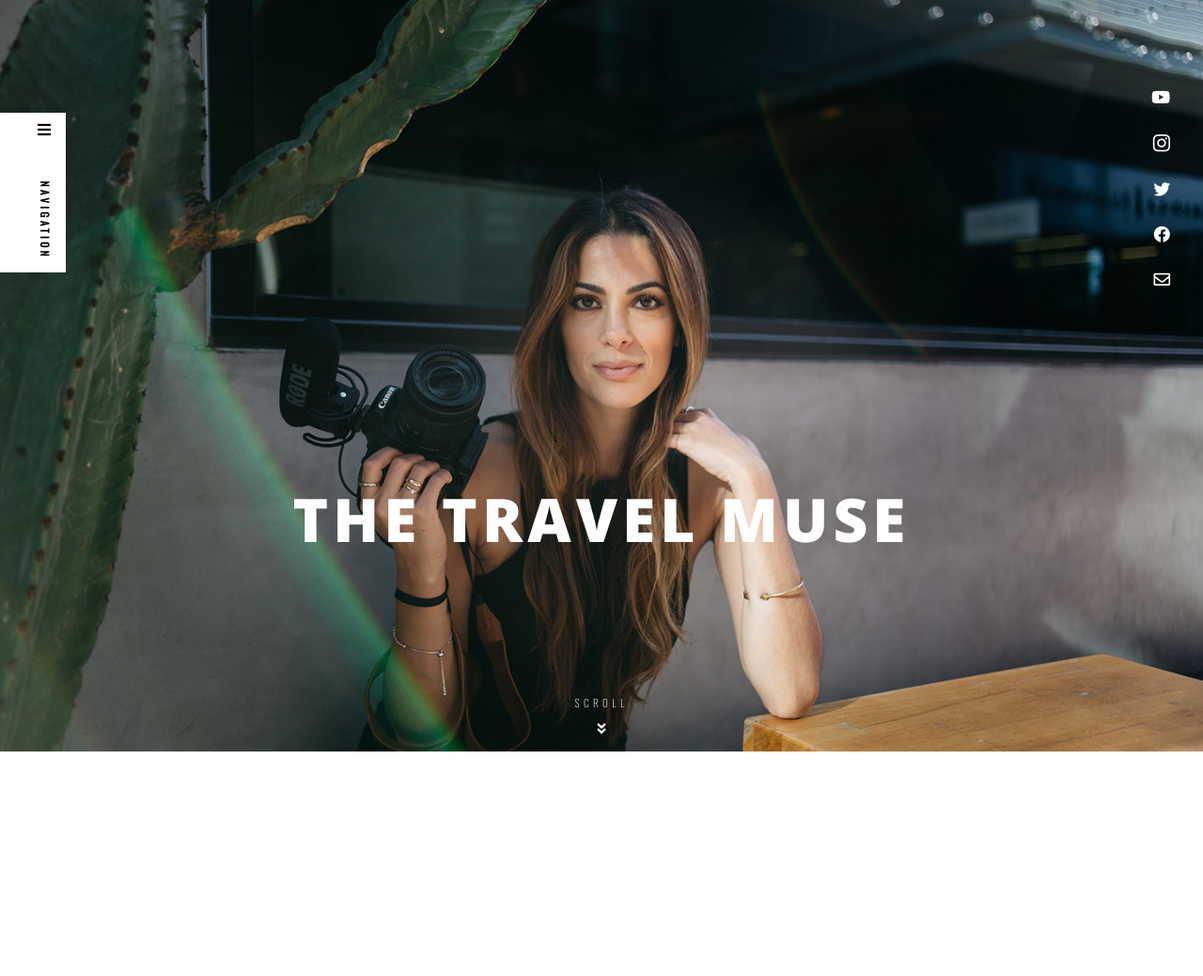
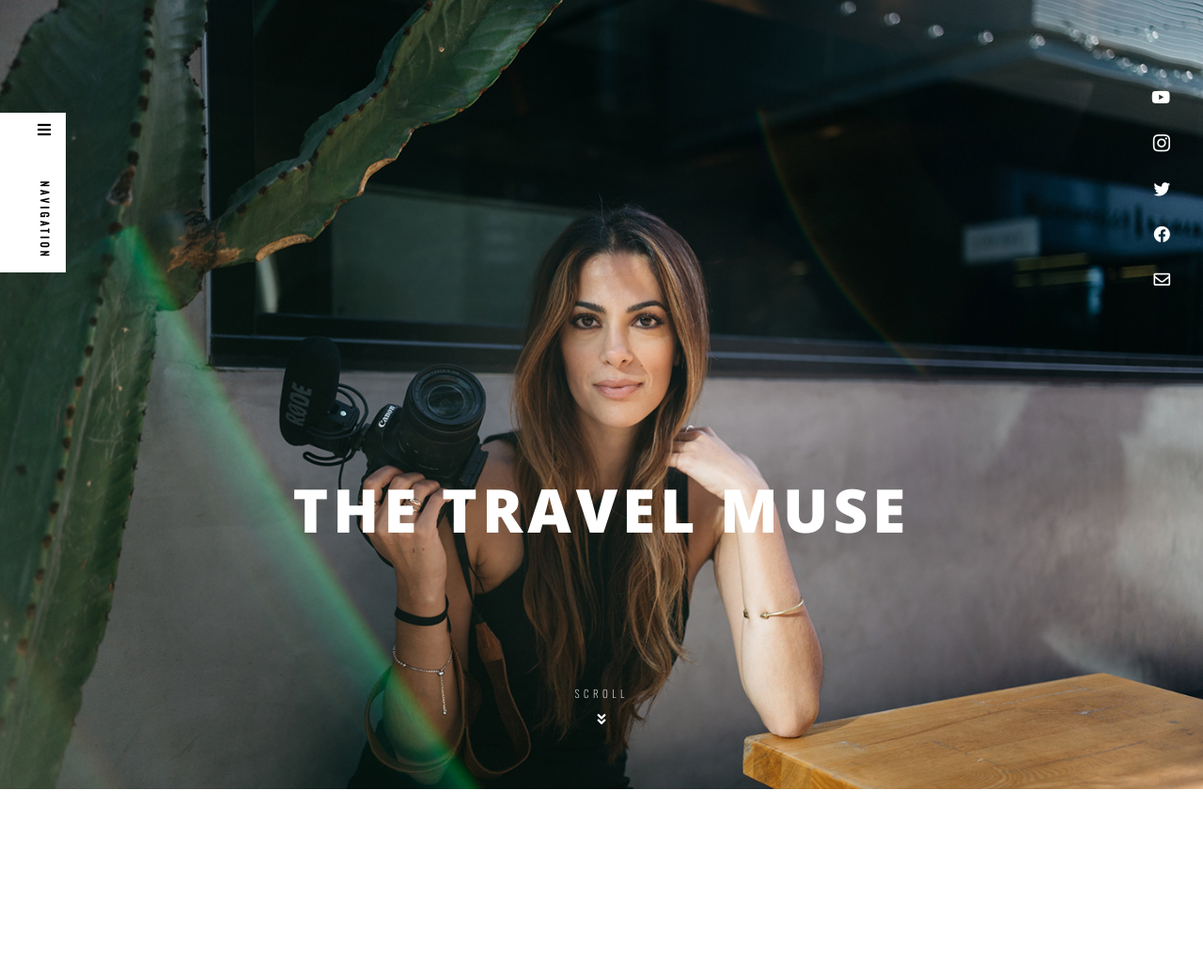
Before and after one commit to jspark721/thetravelmuse, a PHP site: page / in a window 1280 px wide. Shown: the top 1039 px of the page at 94% size. Before the commit the page ends 800 px from the top, so only its background shows below. Run offline with PHP 8.4, Linux system fonts and the light colour scheme; some libraries are stand-ins or nearby versions; some web fonts are replaced.

Commit message:
finish simple landing page design

```diff
--- a/css/style.css
+++ b/css/style.css
@@ -3,6 +3,9 @@
 /*styles*/
 body {
   margin: 0; }
+
+a {
+  cursor: pointer; }
 
 .uppercase-xsm {
   font-size: 0.7em;
@@ -53,7 +56,7 @@ body {
       color: #82CFEE; }
 
 .hero--container {
-  height: 100vh;
+  height: 105vh;
   width: 100vw;
   margin: 0;
   display: flex;
@@ -79,11 +82,18 @@ body {
 .hero--scroll {
   text-align: center;
   color: #ffffff;
-  margin-bottom: 15px; }
+  margin-bottom: 65px; }
   .hero--scroll .fa-angle-double-down {
     font-size: 0.9em;
     animation: bounce 1.5s ease-in-out 3;
-    animation-delay: 10s; }
+    animation-delay: 10s;
+    transition: all 0.3s ease; }
+    .hero--scroll .fa-angle-double-down:hover {
+      transform: scale(1.3);
+      transition: all 0.3s ease;
+      color: #82CFEE; }
+  .hero--scroll a {
+    color: #ffffff; }
 
 section {
   height: 100vh;
--- a/index.html
+++ b/index.html
@@ -21,11 +21,11 @@
     </div>
 
     <div class="header--social">
-      <i class="fab fa-youtube"></i>
-      <i class="fab fa-instagram" style="font-size: 1.3em"></i>
-      <i class="fab fa-twitter"></i>
-      <i class="fab fa-facebook"></i>
-      <i class="far fa-envelope"></i>
+      <a href=""><i class="fab fa-youtube"></i></a>
+      <a href=""><i class="fab fa-instagram" style="font-size: 1.3em"></i></a>
+      <a href=""><i class="fab fa-twitter"></i></a>
+      <a href=""><i class="fab fa-facebook"></i></a>
+      <a href=""><i class="far fa-envelope"></i></a>
     </div>
     <div class="hero--container">
       <div class="hero--box">
@@ -35,7 +35,7 @@
       </div>
       <div class="hero--scroll">
         <p class="uppercase-xsm">scroll</p>
-        <i class="fas fa-angle-double-down"></i>
+        <a href=""><i class="fas fa-angle-double-down"></i></a>
       </div>
     </div>
   </header>
--- a/scss/style.scss
+++ b/scss/style.scss
@@ -23,6 +23,10 @@ body {
 }
 
 //font styles ---------------
+
+a {
+  cursor: pointer;
+}
 
 .uppercase-xsm {
   font-size: 0.7em;
@@ -80,7 +84,7 @@ body {
 }
 
 .hero--container {
-  height: 100vh;
+  height: 105vh;
   width: 100vw;
   margin: 0;
   display: flex;
@@ -107,11 +111,20 @@ body {
 .hero--scroll {
   text-align: center;
   color: $white;
-  margin-bottom: 15px;
+  margin-bottom: 65px;
   .fa-angle-double-down {
     font-size: 0.9em;
     animation: bounce 1.5s ease-in-out 3;
     animation-delay: 10s;
+    transition: $ease;
+    &:hover {
+      transform: scale(1.3);
+      transition: $ease;
+      color: $sky;
+    }
+  }
+  a {
+    color: $white;
   }
 }
 
```
